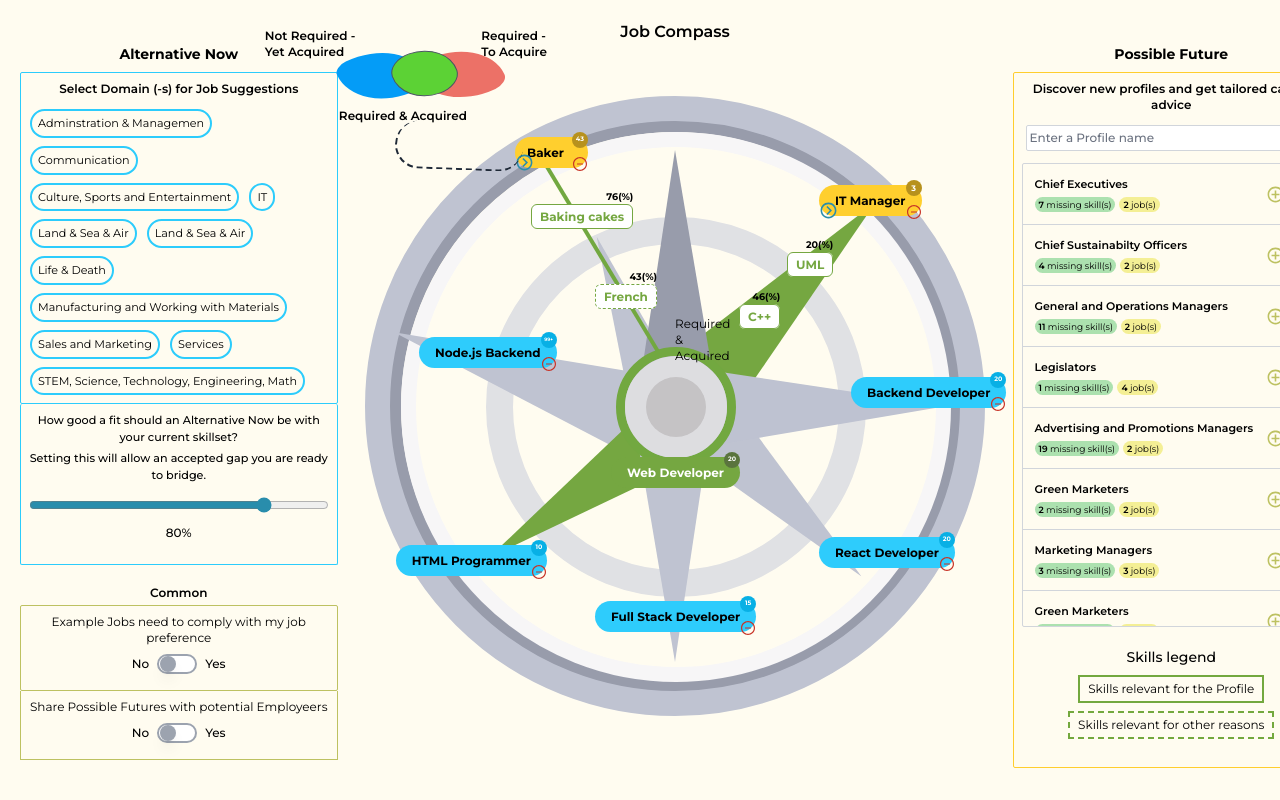
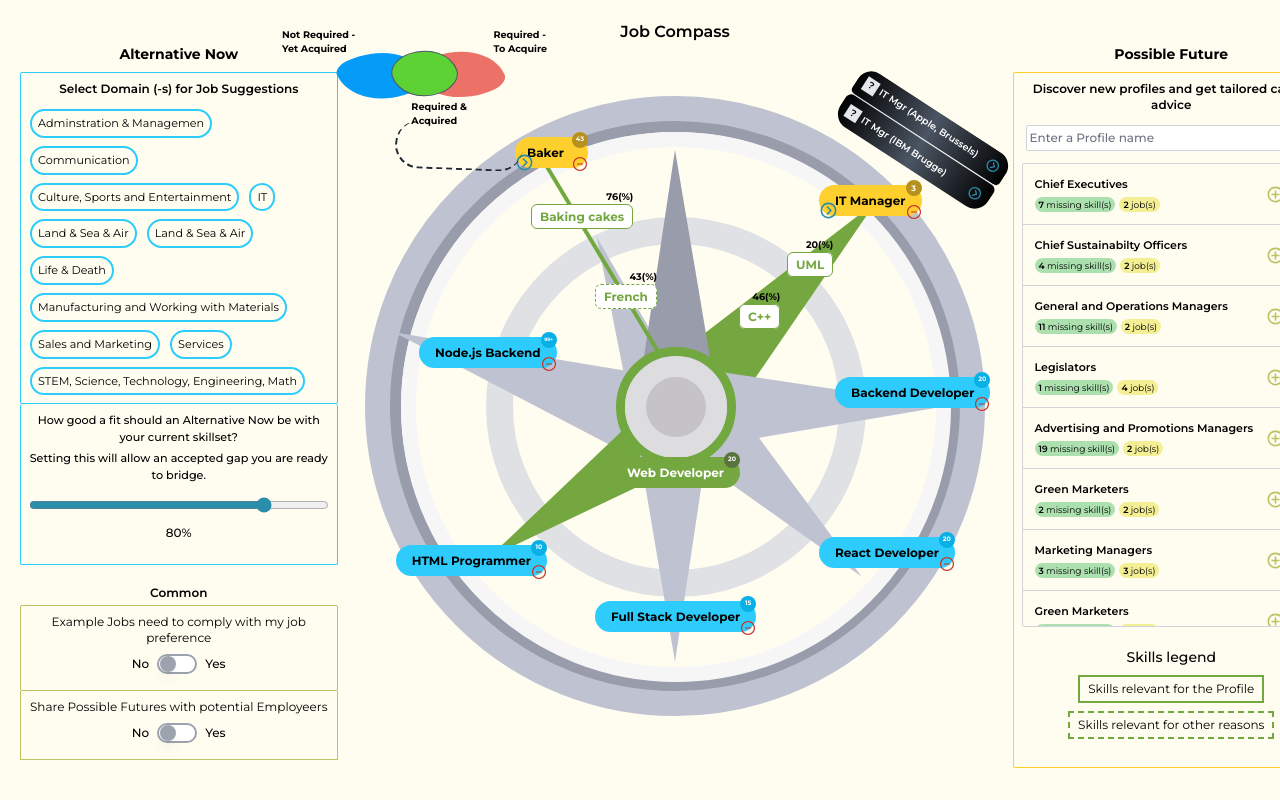
Before and after one commit to VictoriaAde/job-compass, a Next.js app: page / in a window 1280 px wide. Shown: the top 800 px of the page. Built offline with nearby package versions, Linux system fonts and the light colour scheme.

Commit message:
black box

```diff
--- a/app/_sections/compass.tsx
+++ b/app/_sections/compass.tsx
@@ -64,26 +64,41 @@ const Compass: React.FC = () => {
             <BiChevronRightCircle color="#298dac" fontSize="19" />
           </span>
         </div>
-
+        {/* black box */}
+        <div className="absolute -top-44 left-40 transform rotate-[33deg] ">
+          <div className="w-44 h-8 bg-gradient-to-r from-black via-gray-600 to-black rounded-t-2xl rounded-b-md flex items-center justify-between border-b p-2">
+            <p className="text-[0.6rem] text-white font-semibold flex gap-1">
+              <span className="text-black bg-gray-200 px-1">?</span> IT Mgr
+              (Apple, Brussels){" "}
+            </p>
+            <BiChevronRightCircle color="#298dac" fontSize="15" />
+          </div>
+          <div className="w-44 h-8 bg-gradient-to-r from-black via-gray-600 to-black rounded-t-md rounded-b-2xl flex items-center justify-between text-right p-2">
+            <p className="text-[0.6rem] text-white font-semibold flex gap-1">
+              <span className="text-black bg-gray-200  px-1">?</span> IT Mgr
+              (IBM Brugge){" "}
+            </p>
+            <BiChevronRightCircle color="#298dac" fontSize="15" />
+          </div>
+        </div>
         {/* curved line */}
         <div className="absolute top-[-12.4rem] right-48 -mt-1 border-t-2 border-l-2 border-gray-800 border-dashed rounded-full w-12 h-32 transform rotate-[-88deg] origin-center"></div>
         {/* colored oval shapes */}
-        <p className="text-xs absolute -top-64  right-80 font-semibold">
+        <p className="text-[0.6rem] absolute -top-64  right-80 font-bold">
           <span className="whitespace-nowrap"> Not Required -</span>
           <span className="">Yet Acquired</span>
         </p>
-        <p className="text-xs absolute -top-64   right-32   font-semibold">
+        <p className="text-[0.6rem] absolute -top-64   right-32   font-bold">
           Required - <span className="whitespace-nowrap ">To Acquire</span>
         </p>
-        <p className="text-xs absolute -top-44 right-52 font-semibold whitespace-nowrap ">
-          Required & Acquired
+        <p className="text-[0.6rem] absolute -top-[11.5rem] right-52 font-bold">
+          <span className="whitespace-nowrap">Required &</span> Acquired
         </p>
         <div className="absolute -top-[16.5rem] right-60 transform rotate-[-25deg] ">
           <span className="bg-[#049CF7] w-20 h-14 absolute right-8  custom-border-radius"></span>
           <span className="bg-[#5CD235] w-16 h-12 transform rotate-[6deg] absolute right-0 top-5 custom-round-border-radius z-10 border border-gray-600"></span>
           <span className="bg-[#EC7167] w-20 h-14 absolute -left-10 top-8 custom-border-radius"></span>
         </div>
-        <span className="text-xs absolute top-8">Required & Acquired</span>
         {/* blue background */}
         <div className="absolute top-14 left-[-16rem]">
           <span className="absolute top-[-8px] right-0 bg-[#08B0E5] text-[0.3rem] text-white w-4 h-4 flex justify-center items-center  font-bold p-1 rounded-full">
@@ -107,7 +122,7 @@ const Compass: React.FC = () => {
             React Developer
           </span>
         </div>
-        <div className="absolute top-24 left-44">
+        <div className="absolute top-24 left-40">
           <span className="absolute top-[-8px] right-0 bg-[#08B0E5] text-[0.4rem] text-white w-4 h-4 flex justify-center items-center  font-bold p-1 rounded-full">
             20
           </span>
@@ -140,7 +155,6 @@ const Compass: React.FC = () => {
             HTML Programmer
           </span>
         </div>
-
         {/* green background */}
         <div className="absolute top-[11rem] left-[-4rem]">
           <span className="absolute top-[-8px] right-0 bg-[#5A743E] text-[0.4rem] text-white w-4 h-4 flex justify-center items-center  font-bold p-1 rounded-full">
@@ -150,7 +164,6 @@ const Compass: React.FC = () => {
             Web Developer
           </span>
         </div>
-
         {/* normal border */}
         <div className="absolute top-[-5rem] left-[-9rem]">
           <span className="absolute top-[-14px] right-0  text-[0.6rem] text-black font-bold ">
@@ -176,7 +189,6 @@ const Compass: React.FC = () => {
             UML
           </span>
         </div>
-
         {/* Dotted border */}
         <div className="absolute top-0 left-[-5rem]">
           <span className="absolute top-[-14px] right-0 text-[0.6rem] text-black font-bold ">
```
